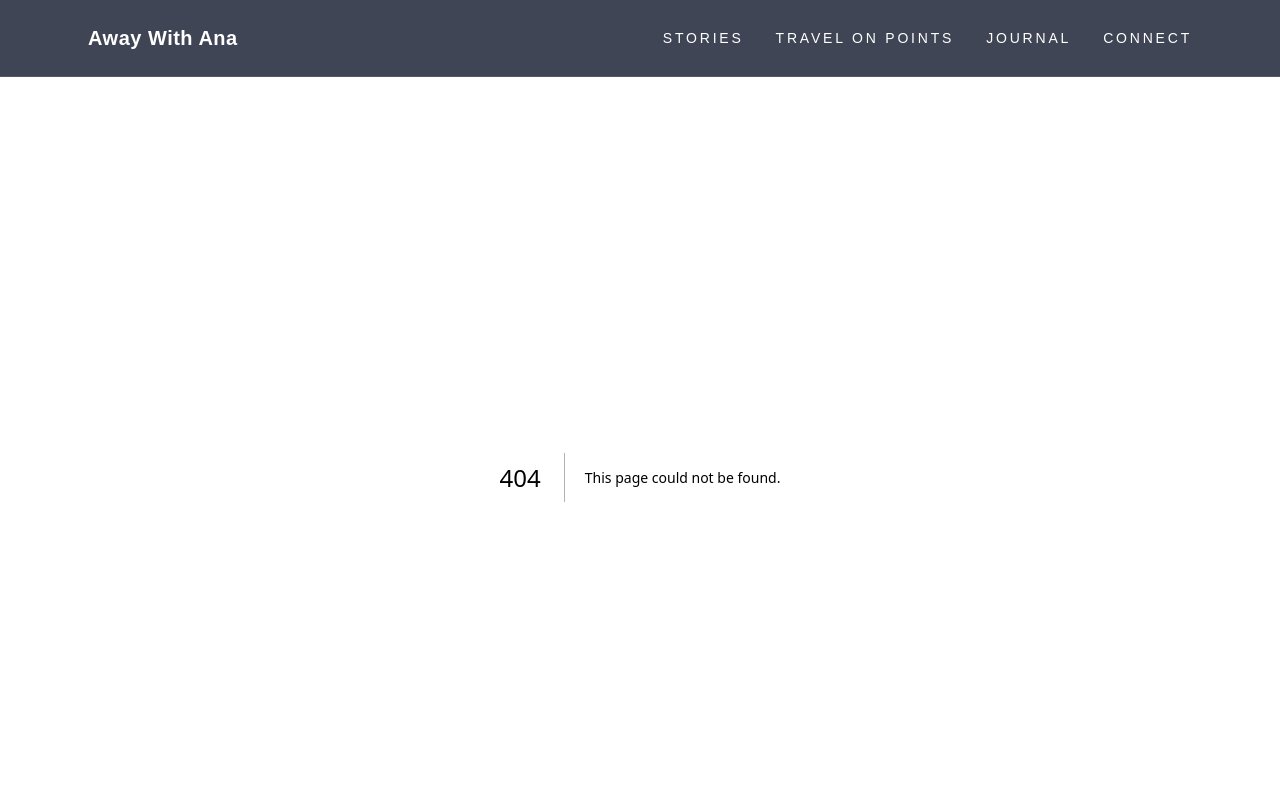
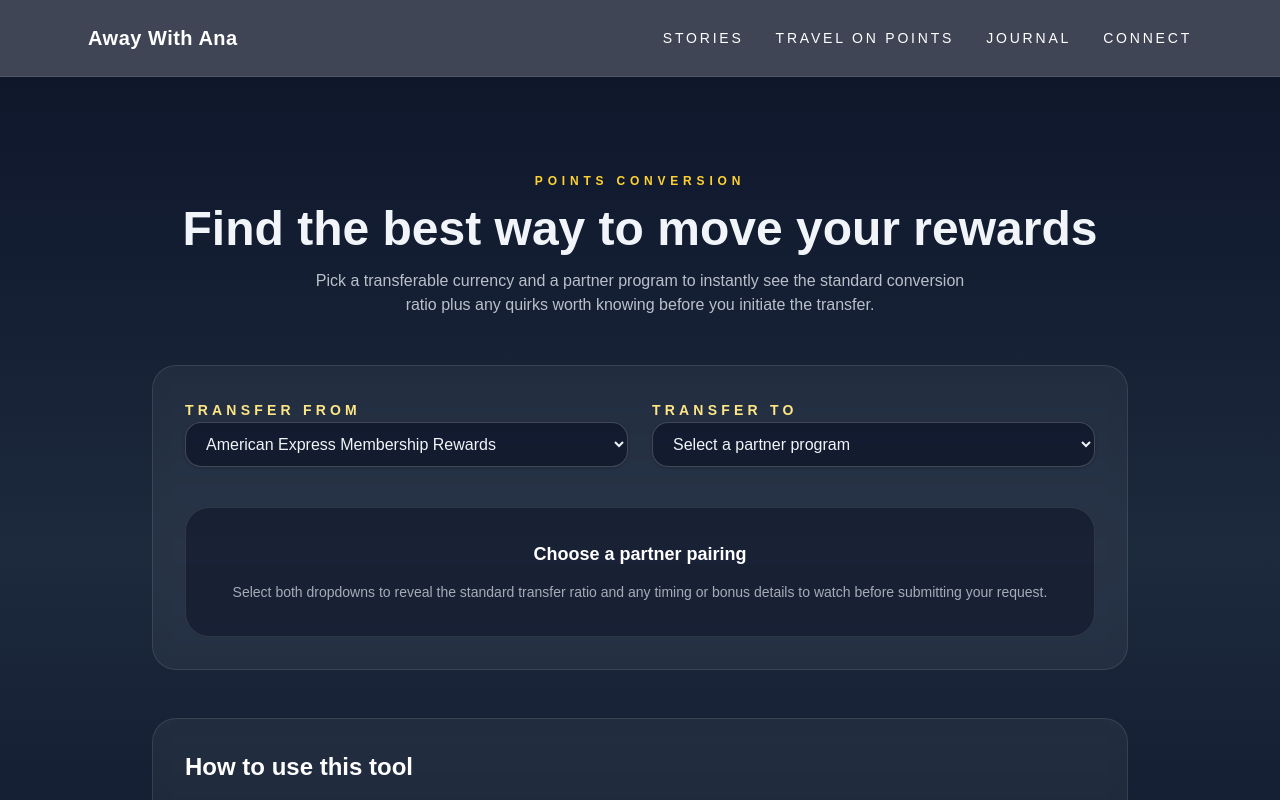
Before and after one commit to bansalmanik/travel-website, a Next.js app: page /pointsconversion in a window 1280 px wide. Before the commit this address had no page. Shown: the top 800 px of the page. Built offline with nearby package versions, Linux system fonts and the light colour scheme.

Commit message:
Add points conversion tool page

```diff
--- /dev/null
+++ b/app/pointsconversion/page.tsx
@@ -0,0 +1,186 @@
+"use client";
+
+import { useMemo, useState } from "react";
+
+const transferPairs = [
+  {
+    from: "American Express Membership Rewards",
+    to: "Air Canada Aeroplan",
+    rate: "1 : 1",
+    terms:
+      "Transfers are usually instant. Bonus promotions can occasionally increase the ratio.",
+  },
+  {
+    from: "American Express Membership Rewards",
+    to: "Marriott Bonvoy",
+    rate: "1 : 1",
+    terms:
+      "Allow up to 48 hours. A 5,000-point bonus is added for every 60,000 points transferred.",
+  },
+  {
+    from: "Chase Ultimate Rewards",
+    to: "World of Hyatt",
+    rate: "1 : 1",
+    terms:
+      "Transfers are instant. Redemptions start at 3,500 points for off-peak Category 1 hotels.",
+  },
+  {
+    from: "Chase Ultimate Rewards",
+    to: "United MileagePlus",
+    rate: "1 : 1",
+    terms:
+      "Transfers are instant, but you cannot transfer United miles back to Chase once complete.",
+  },
+  {
+    from: "Citi ThankYou Points",
+    to: "Avianca LifeMiles",
+    rate: "1 : 1",
+    terms:
+      "Transfers post within 24 hours. LifeMiles regularly discounts award bookings by 10–15%.",
+  },
+  {
+    from: "Citi ThankYou Points",
+    to: "Choice Privileges",
+    rate: "1 : 2",
+    terms:
+      "Expect 1–2 day processing. Watch for seasonal promotions on all-inclusive partner resorts.",
+  },
+];
+
+export default function PointsConversionPage() {
+  const [selectedFrom, setSelectedFrom] = useState("American Express Membership Rewards");
+  const [selectedTo, setSelectedTo] = useState("");
+
+  const fromOptions = useMemo(
+    () => Array.from(new Set(transferPairs.map((pair) => pair.from))),
+    []
+  );
+
+  const toOptions = useMemo(() => {
+    if (!selectedFrom) {
+      return [];
+    }
+
+    return Array.from(
+      new Set(
+        transferPairs
+          .filter((pair) => pair.from === selectedFrom)
+          .map((pair) => pair.to)
+      )
+    );
+  }, [selectedFrom]);
+
+  const selectedPair = useMemo(() => {
+    if (!selectedFrom || !selectedTo) {
+      return null;
+    }
+
+    return transferPairs.find(
+      (pair) => pair.from === selectedFrom && pair.to === selectedTo
+    );
+  }, [selectedFrom, selectedTo]);
+
+  return (
+    <div className="min-h-screen bg-gradient-to-b from-slate-900 via-slate-800 to-slate-900 text-slate-100">
+      <div className="mx-auto flex max-w-5xl flex-col gap-12 px-6 py-16 lg:py-24">
+        <header className="space-y-4 text-center">
+          <p className="text-xs font-semibold uppercase tracking-[0.4em] text-amber-300">
+            Points Conversion
+          </p>
+          <h1 className="text-4xl font-semibold sm:text-5xl">
+            Find the best way to move your rewards
+          </h1>
+          <p className="mx-auto max-w-2xl text-base text-slate-200/80">
+            Pick a transferable currency and a partner program to instantly see the standard conversion ratio plus any
+            quirks worth knowing before you initiate the transfer.
+          </p>
+        </header>
+
+        <section className="rounded-3xl border border-white/10 bg-white/5 p-8 backdrop-blur">
+          <div className="grid gap-6 lg:grid-cols-2">
+            <label className="space-y-2">
+              <span className="text-sm font-semibold uppercase tracking-[0.3em] text-amber-200">
+                Transfer from
+              </span>
+              <select
+                value={selectedFrom}
+                onChange={(event) => {
+                  setSelectedFrom(event.target.value);
+                  setSelectedTo("");
+                }}
+                className="w-full rounded-2xl border border-white/20 bg-slate-900/80 px-4 py-3 text-base text-slate-100 shadow focus:border-amber-300 focus:outline-none focus:ring-2 focus:ring-amber-300/30"
+              >
+                <option value="" disabled>
+                  Select a points currency
+                </option>
+                {fromOptions.map((option) => (
+                  <option key={option} value={option}>
+                    {option}
+                  </option>
+                ))}
+              </select>
+            </label>
+
+            <label className="space-y-2">
+              <span className="text-sm font-semibold uppercase tracking-[0.3em] text-amber-200">
+                Transfer to
+              </span>
+              <select
+                value={selectedTo}
+                onChange={(event) => setSelectedTo(event.target.value)}
+                className="w-full rounded-2xl border border-white/20 bg-slate-900/80 px-4 py-3 text-base text-slate-100 shadow focus:border-amber-300 focus:outline-none focus:ring-2 focus:ring-amber-300/30"
+                disabled={!selectedFrom}
+              >
+                <option value="" disabled>
+                  {selectedFrom ? "Select a partner program" : "Pick a source first"}
+                </option>
+                {toOptions.map((option) => (
+                  <option key={option} value={option}>
+                    {option}
+                  </option>
+                ))}
+              </select>
+            </label>
+          </div>
+
+          <div className="mt-10 rounded-3xl border border-white/10 bg-slate-900/60 p-8 text-center">
+            {selectedPair ? (
+              <div className="space-y-4">
+                <p className="text-xs font-semibold uppercase tracking-[0.4em] text-amber-300">
+                  Conversion Rate
+                </p>
+                <p className="text-5xl font-semibold text-white">{selectedPair.rate}</p>
+                <p className="mx-auto max-w-2xl text-sm leading-6 text-slate-100/80">
+                  {selectedPair.terms}
+                </p>
+              </div>
+            ) : (
+              <div className="space-y-3 text-slate-200/70">
+                <p className="text-lg font-semibold text-white">Choose a partner pairing</p>
+                <p className="text-sm leading-6">
+                  Select both dropdowns to reveal the standard transfer ratio and any timing or bonus details to watch
+                  before submitting your request.
+                </p>
+              </div>
+            )}
+          </div>
+        </section>
+
+        <section className="space-y-4 rounded-3xl border border-white/10 bg-white/5 p-8 backdrop-blur">
+          <h2 className="text-2xl font-semibold text-white">How to use this tool</h2>
+          <ul className="list-disc space-y-3 pl-5 text-sm leading-6 text-slate-100/80">
+            <li>
+              Start with the card issuer or flexible points ecosystem where you currently hold a balance.
+            </li>
+            <li>
+              Scan the partner list to confirm that award seats or rooms are available before you transfer.
+            </li>
+            <li>
+              Remember that transfers are one-way—double-check the conversion rate and terms before proceeding.
+            </li>
+          </ul>
+        </section>
+      </div>
+    </div>
+  );
+}
--- a/app/travel-with-points/page.tsx
+++ b/app/travel-with-points/page.tsx
@@ -1,6 +1,13 @@
 import Link from "next/link";
 
 const sections = [
+  {
+    title: "Points Conversion",
+    description:
+      "Compare transfer partners, check standard ratios, and note any timing quirks before you move your points.",
+    href: "/pointsconversion",
+    accent: "bg-violet-100 text-violet-900",
+  },
   {
     title: "Credit Cards",
     description:
```
